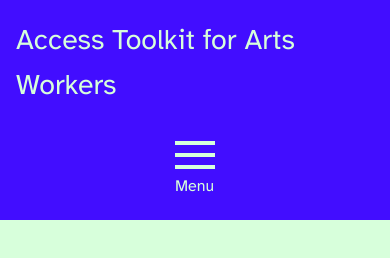
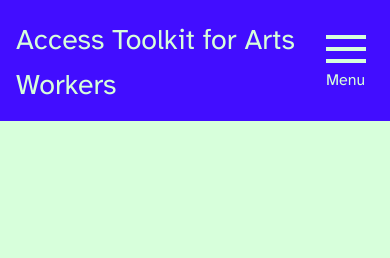
Before and after one commit to saerx/access-toolkit, an Eleventy site: page src/index.md in a window 390 px wide. Built offline with nearby package versions, Linux system fonts and the light colour scheme; Eleventy itself is replaced by a stand-in of ours; files that its build step writes are made by us from their sources.

```diff
--- a/public/styles/style.css
+++ b/public/styles/style.css
@@ -284,6 +284,13 @@
     clip: auto;
 }
 
+.mobile-header {
+    display: flex;
+    justify-content: space-between;
+    align-items: center;
+    width: 100%;
+}
+
 @media screen and (width <= 69em){
     header {
         --menu-button-display: grid;
--- a/src/_includes/header.njk
+++ b/src/_includes/header.njk
@@ -20,6 +20,7 @@
 </script>
 
 <header>
+    <div class="mobile-header">
         <h2><a {% if currentUrl === '/' %}aria-current="page"{% endif %} href="/" id="logo">Access Toolkit for Arts Workers</a></h2>
         <button id="menu-button" aria-expanded="false" onclick="toggleMenu()">
             <svg viewBox="0 0 100 80" width="40" height="40" aria-hidden="true">
@@ -30,6 +31,8 @@
             <span>Menu</span>
 
         </button>
+    </div>
+
     <nav id="main-nav" aria-label="Main navigation">
         <ul role="list">
             {% for page in collections.pages %}
@@ -43,5 +46,4 @@
             {%- endfor %}
         </ul>
     </nav>
-
 </header>
--- a/src/styles/style.css
+++ b/src/styles/style.css
@@ -284,6 +284,13 @@
     clip: auto;
 }
 
+.mobile-header {
+    display: flex;
+    justify-content: space-between;
+    align-items: center;
+    width: 100%;
+}
+
 @media screen and (width <= 69em){
     header {
         --menu-button-display: grid;
```
Also changed, not shown: public/index.html (+3 -1 lines), public/pages/about/index.html (+3 -1 lines), public/pages/audiences/index.html (+3 -1 lines), public/pages/other-resources/index.html (+3 -1 lines), public/pages/planning/index.html (+3 -1 lines), public/pages/production/index.html (+3 -1 lines), public/pages/workplaces/index.html (+3 -1 lines). Lines whose indentation alone changed are shown as unchanged.
